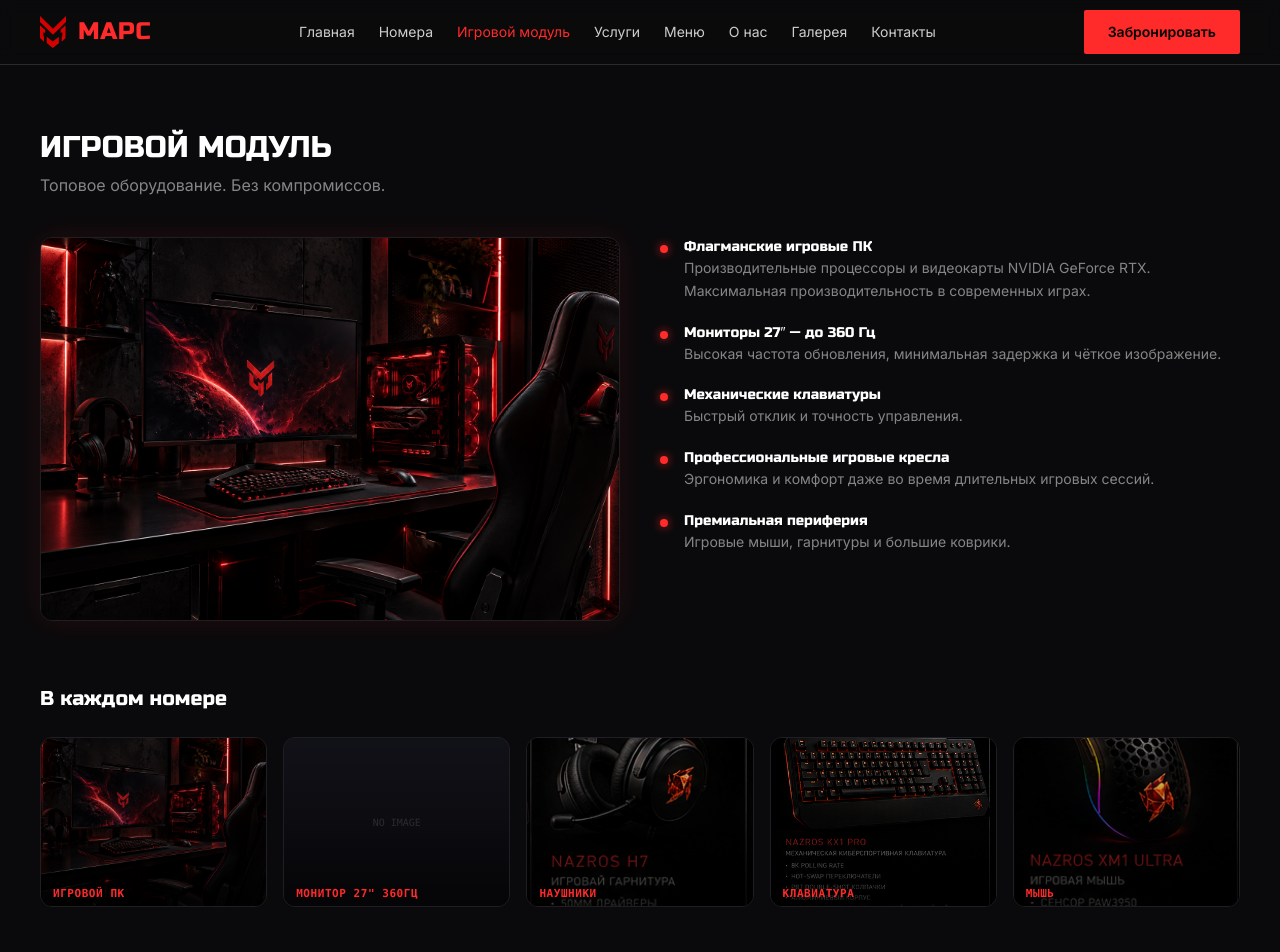
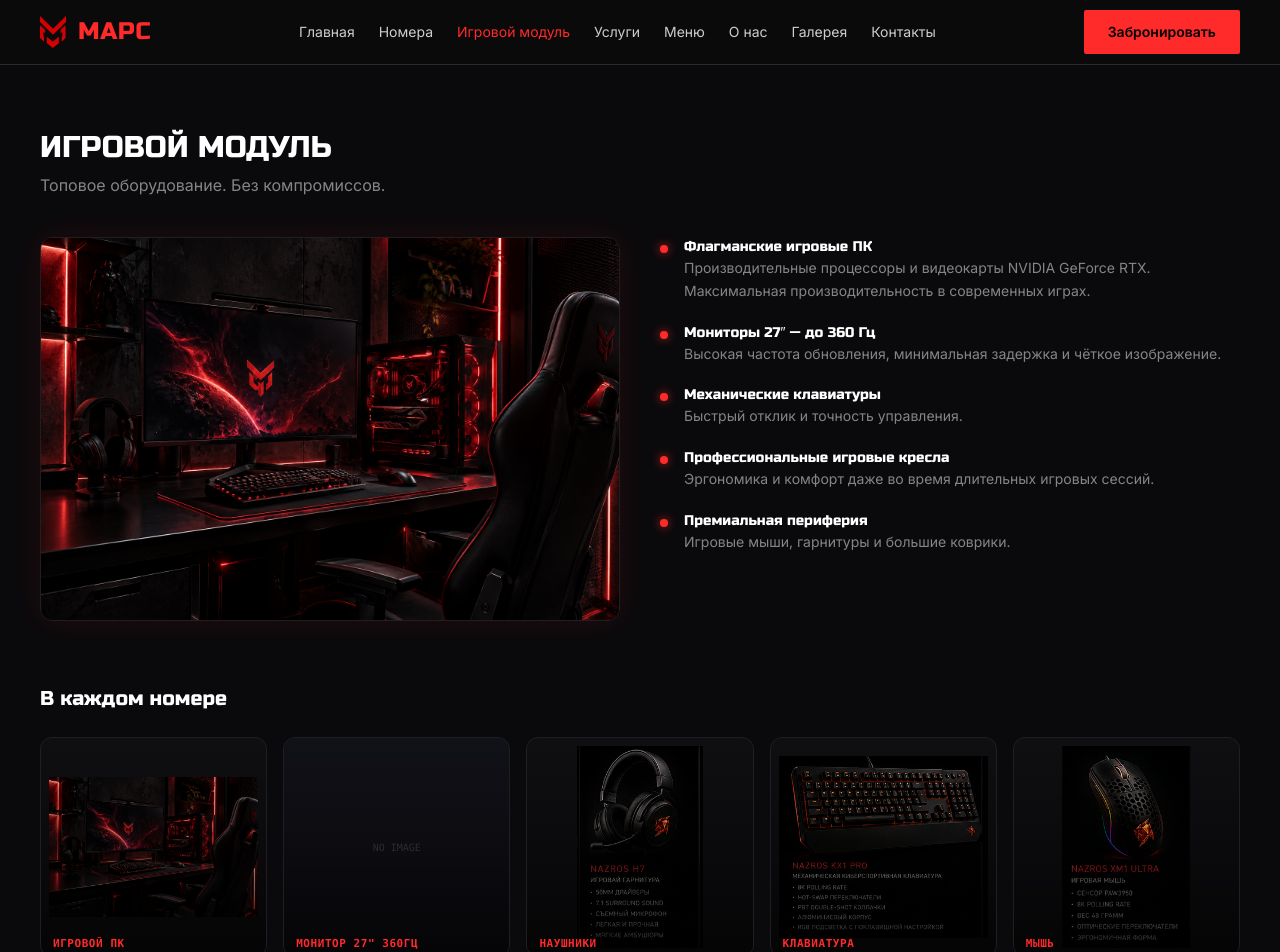
Before and after one commit to nazrOS-softhard/cyberhotel-mars, a React (Vite) app: page /gaming in a window 1280 px wide. Shown: the top 952 px of the page. Built offline with nearby package versions, Linux system fonts and the light colour scheme.

Commit message:
Update GamingModule.tsx

```diff
--- a/src/pages/GamingModule.tsx
+++ b/src/pages/GamingModule.tsx
@@ -34,8 +34,7 @@ const specs = [
   },
 ];
 
-// ВНИМАНИЕ: Я убрал termo.png из карточек, так как это термобутылка.
-// Если у тебя нет картинки монитора, он будет отображаться с заглушкой.
+// Массив карточек
 const peripherals: Peripheral[] = [
   { id: 'pc', name: 'Игровой ПК', img: '/gaming-main.png', description: 'Флагманская сборка на базе NVIDIA RTX' },
   { id: 'monitor', name: 'Монитор 27" 360Гц', img: '', description: 'Максимальная плавность и отклик' }, // Нет картинки
@@ -44,7 +43,7 @@ const peripherals: Peripheral[] = [
   { id: 'mouse', name: 'Мышь', img: '/mouse.png', description: 'Точность на пределе возможного' },
 ];
 
-// --- КОМПОНЕНТ КАРТОЧКИ С АНИМАЦИЕЙ И HOVER ---
+// --- КОМПОНЕНТ КАРТОЧКИ ---
 const PeripheralCard = ({ item, onClick }: { item: Peripheral; onClick: () => void }) => {
   const [isLoaded, setIsLoaded] = useState(false);
 
@@ -52,32 +51,31 @@ const PeripheralCard = ({ item, onClick }: { item: Peripheral; onClick: () => vo
     <motion.div
       layoutId={`card-${item.id}`}
       onClick={onClick}
-      className="group relative aspect-[4/3] rounded-xl overflow-hidden cursor-pointer bg-[#0f0f12] border border-[#1f1f23] hover:border-mars-red/50 transition-colors duration-300"
+      className="group relative h-full w-full rounded-xl overflow-hidden cursor-pointer bg-[#0f0f12] border border-[#1f1f23] hover:border-mars-red/50 transition-colors duration-300"
       whileHover={{ scale: 1.02 }}
       whileTap={{ scale: 0.98 }}
     >
-      {/* Скелетон загрузки (показывается, пока картинка не загрузилась) */}
+      {/* Скелетон загрузки */}
       {!isLoaded && (
         <div className="absolute inset-0 bg-gradient-to-r from-[#1a1a1f] to-[#2a2a30] animate-pulse" />
       )}
 
-      {/* Сама картинка */}
+      {/* Картинка */}
       {item.img ? (
         <img
           src={item.img}
           alt={item.name}
           onLoad={() => setIsLoaded(true)}
-          className={`w-full h-full object-cover transition-transform duration-700 ease-out group-hover:scale-110 ${isLoaded ? 'opacity-100' : 'opacity-0'}`}
+          className={`w-full h-full object-contain p-2 transition-transform duration-700 ease-out group-hover:scale-110 ${isLoaded ? 'opacity-100' : 'opacity-0'}`}
         />
       ) : (
-        // Заглушка, если картинки нет
         <div className="absolute inset-0 flex items-center justify-center bg-[#111118]">
           <span className="text-[10px] text-white/20 font-mono uppercase">No Image</span>
         </div>
       )}
 
-      {/* Градиентный оверлей для читаемости текста */}
-      <div className="absolute inset-0 bg-gradient-to-t from-black/90 via-black/40 to-transparent opacity-80 group-hover:opacity-100 transition-opacity duration-300" />
+      {/* Градиентный оверлей */}
+      <div className="absolute inset-0 bg-gradient-to-t from-black/90 via-black/40 to-transparent opacity-80 group-hover:opacity-100 transition-opacity duration-300 pointer-events-none" />
 
       {/* Блик при наведении */}
       <div className="absolute inset-0 opacity-0 group-hover:opacity-100 transition-opacity duration-500 pointer-events-none bg-gradient-to-tr from-transparent via-white/5 to-transparent" />
@@ -171,7 +169,7 @@ export default function GamingModule() {
       </motion.h2>
 
       <motion.div
-        className="grid grid-cols-2 sm:grid-cols-3 lg:grid-cols-5 gap-4"
+        className="grid grid-cols-2 sm:grid-cols-3 lg:grid-cols-5 gap-4 auto-rows-[220px]"
         initial={{ opacity: 0, y: 20 }}
         animate={{ opacity: 1, y: 0 }}
         transition={{ duration: 0.6, delay: 0.5 }}
@@ -194,7 +192,7 @@ export default function GamingModule() {
             exit={{ opacity: 0 }}
             className="fixed inset-0 z-[100] flex items-center justify-center p-4 sm:p-6"
           >
-            {/* Задний фон (размытие + затемнение) */}
+            {/* Задний фон */}
             <div
               className="absolute inset-0 bg-black/80 backdrop-blur-md"
               onClick={() => setSelectedPeripheral(null)}
@@ -205,7 +203,7 @@ export default function GamingModule() {
               layoutId={`card-${selectedPeripheral.id}`}
               ref={modalRef}
               className="relative w-full max-w-4xl bg-[#0f0f12] border border-[#2a2a30] rounded-2xl overflow-hidden shadow-[0_0_50px_rgba(255,42,42,0.15)]"
-              onClick={(e) => e.stopPropagation()}
+              onClick={(e: React.MouseEvent) => e.stopPropagation()}
             >
               {/* Кнопка закрытия */}
               <button
```
